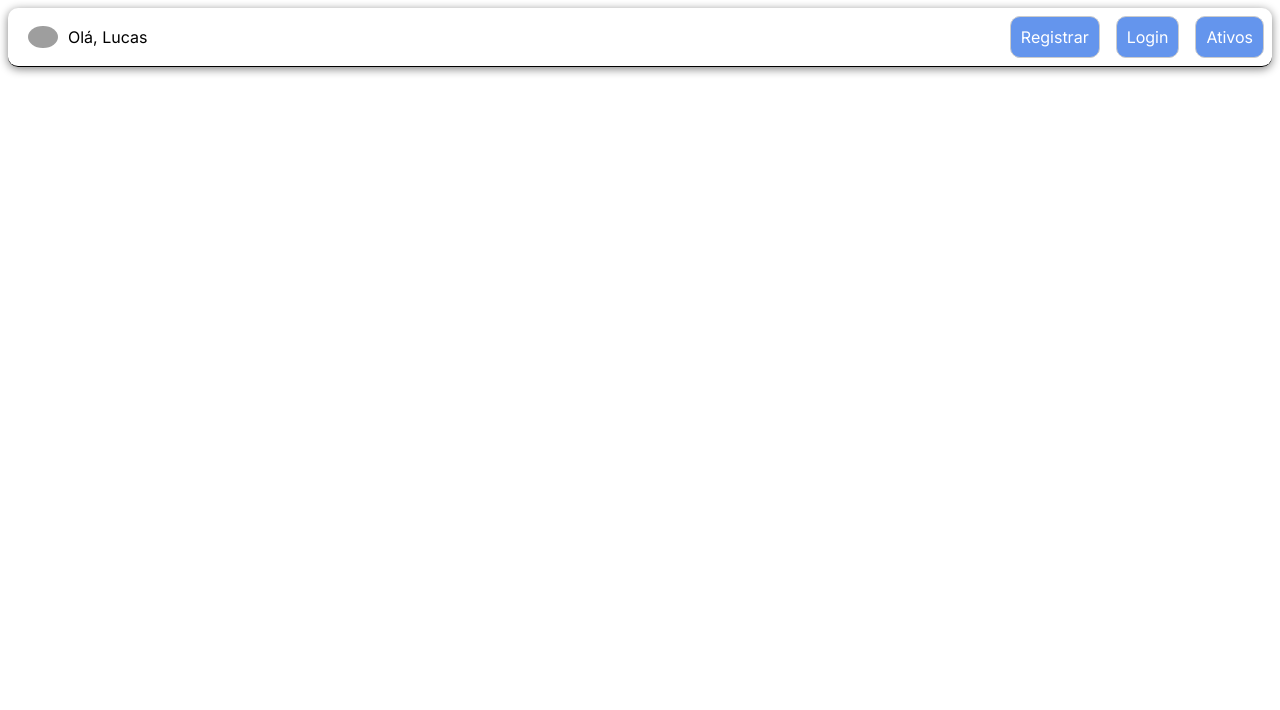
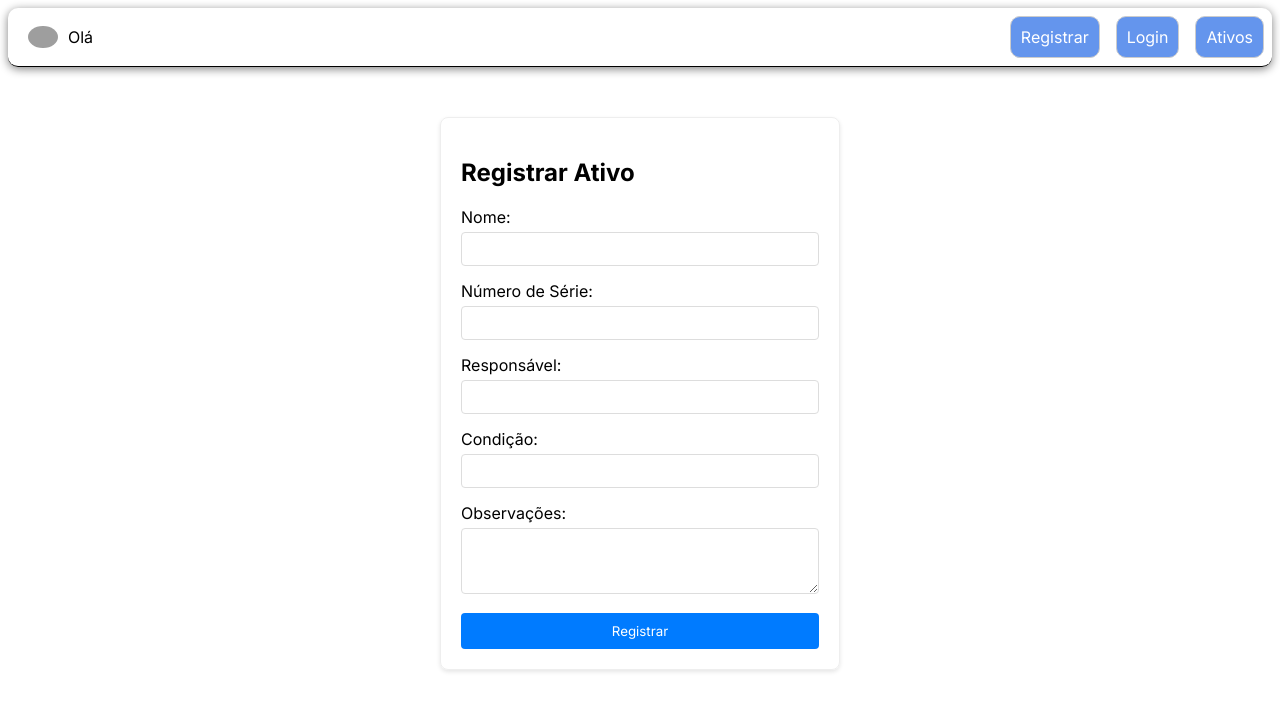
Before and after one commit to lucasdaniel2201/gerenciador-de-ativos_frontend, a React (Vite) app: page /assetsregister in a window 1280 px wide. Shown: the top 710 px of the page. Built offline with nearby package versions, Linux system fonts and the light colour scheme; grey boxes are pictures that could not be loaded.

Commit message:
Adicionando pagina de cadastro de assets + mudança no header para aparecer nome de usario logado

```diff
--- a/src/App.jsx
+++ b/src/App.jsx
@@ -3,6 +3,7 @@ import LoginPage from './pages/LoginPage.jsx';
 import Header from './components/Header/Header';
 import RegisterPage from './pages/RegisterPage.jsx';
 import AssetListPage from './pages/AssetListPage.jsx';
+import AssetsRegisterPage from './pages/AssetsRegisterPage.jsx';
 
 
 function App() {
@@ -13,6 +14,7 @@ function App() {
         <Route path="/register" element={<RegisterPage />} />
         <Route path="/login" element={<LoginPage />} />
         <Route path="/assets" element={<AssetListPage />} />
+        <Route path="/assetsregister" element={<AssetsRegisterPage />} />
         <Route path="/" element={<h2>Bem-vindo ao Gerenciador de Ativos!</h2>} />
       </Routes>
     </div>
--- a/src/components/Assets/AssetList.jsx
+++ b/src/components/Assets/AssetList.jsx
@@ -59,14 +59,25 @@ function AssetList() {
       console.error('Erro ao excluir asset:', error);
     }
   };
+  const handleRegister = () => {
+    navigate('/assetsregister')
+  }
 
 
   return (
     <div style={{ maxWidth: '900px', margin: '50px auto', padding: '20px', border: '1px solid #eee', borderRadius: '8px', boxShadow: '0 2px 4px rgba(0,0,0,0.1)' }}>
       <div style={{ display: 'flex', justifyContent: 'space-between', alignItems: 'center', marginBottom: '20px' }}>
         <h2>Meus Ativos</h2>
-        <button onClick={handleLogout} style={{ padding: '8px 15px', backgroundColor: '#dc3545', color: 'white', border: 'none', borderRadius: '4px', cursor: 'pointer' }}>Sair</button>
+
+      <div style={{ display: 'flex', gap: '10px' }}>
+        <button onClick={handleLogout} style={{ padding: '8px 15px', backgroundColor: '#dc3545', color: 'white', border: 'none', borderRadius: '4px', cursor: 'pointer' }}>
+          Sair
+        </button>
+        <button onClick={handleRegister} style={{ padding: '8px 15px', backgroundColor: '#28a745', color: 'white', border: 'none', borderRadius: '4px', cursor: 'pointer' }}>
+           Novo Ativo
+        </button>
       </div>
+    </div>
 
       {message && <p style={{ color: 'red' }}>{message}</p>}
 
@@ -92,8 +103,8 @@ function AssetList() {
                 <td style={{ padding: '10px', border: '1px solid #ddd' }}>{asset.condition}</td>
                 <td style={{ padding: '10px', border: '1px solid #ddd' }}>
                   {/* Botões de Editar e Excluir virão aqui */}
-                  <button style={{ marginRight: '5px' }}>Editar</button>
-                  <button onClick={() => handleDelete(asset.id)}>Excluir</button>
+                  <button style={{padding: '10px ', backgroundColor: '#ffd310ff', color: 'white', border: 'none', borderRadius: '4px', cursor: 'pointer' }}>Editar</button>
+                  <button onClick={() => handleDelete(asset.id)} style={{padding: '10px', backgroundColor: '#bb0000ff', color: 'white', border: 'none', borderRadius: '4px', cursor: 'pointer' }}>Excluir</button>
                   {console.log(asset.id)}
                 </td>
               </tr>
--- /dev/null
+++ b/src/components/Assets/AssetsRegister.jsx
@@ -0,0 +1,128 @@
+import React, { useState, useEffect } from 'react';
+import axios from 'axios';
+import { useNavigate } from 'react-router-dom';
+
+function AssetsRegister() {
+  const [name, setName] = useState('');
+  const [serialNumber, setSerialNumber] = useState('');
+  const [responsible, setResponsible] = useState('');
+  const [condition, setCondition] = useState('');
+  const [notes, setNotes] = useState('');
+  const [userId, setUserId] = useState('');
+  const [message, setMessage] = useState('');
+  const navigate = useNavigate();
+
+  useEffect(() => {
+    const storedUser = localStorage.getItem('user');
+    if (storedUser) {
+      const parsedUser = JSON.parse(storedUser);
+      setUserId(parsedUser.id);
+    }
+  }, []);
+
+  const handleSubmit = async (e) => {
+    e.preventDefault();
+    setMessage('');
+
+    try {
+      const token = localStorage.getItem('token');
+      const response = await axios.post(
+        'http://localhost:3000/api/assets',
+        {
+          name,
+          serialNumber,
+          responsible,
+          condition,
+          notes,
+          userId,
+        },
+        {
+          headers: {
+            Authorization: `Bearer ${token}`,
+          },
+        }
+      );
+      setMessage(response.data.message || 'Ativo registrado com sucesso.');
+      navigate('/assets');
+    } catch (error) {
+      console.error('Erro no cadastro de Ativo:', error.response?.data || error.message);
+      setMessage(error.response?.data?.message || 'Erro ao cadastrar ativo.');
+    }
+  };
+
+  return (
+    <div style={{ maxWidth: '400px', margin: '50px auto', padding: '20px', border: '1px solid #eee', borderRadius: '8px', boxShadow: '0 2px 4px rgba(0,0,0,0.1)' }}>
+      <h2>Registrar Ativo</h2>
+      <form onSubmit={handleSubmit}>
+        <div style={{ marginBottom: '15px' }}>
+          <label htmlFor="name" style={{ display: 'block', marginBottom: '5px' }}>Nome:</label>
+          <input
+            type="text"
+            id="name"
+            value={name}
+            onChange={(e) => setName(e.target.value)}
+            required
+            style={{ width: '100%', padding: '8px', border: '1px solid #ddd', borderRadius: '4px' }}
+          />
+        </div>
+
+        <div style={{ marginBottom: '15px' }}>
+          <label htmlFor="serialNumber" style={{ display: 'block', marginBottom: '5px' }}>Número de Série:</label>
+          <input
+            type="text"
+            id="serialNumber"
+            value={serialNumber}
+            onChange={(e) => setSerialNumber(e.target.value)}
+            required
+            style={{ width: '100%', padding: '8px', border: '1px solid #ddd', borderRadius: '4px' }}
+          />
+        </div>
+
+        <div style={{ marginBottom: '15px' }}>
+          <label htmlFor="responsible" style={{ display: 'block', marginBottom: '5px' }}>Responsável:</label>
+          <input
+            type="text"
+            id="responsible"
+            value={responsible}
+            onChange={(e) => setResponsible(e.target.value)}
+            required
+            style={{ width: '100%', padding: '8px', border: '1px solid #ddd', borderRadius: '4px' }}
+          />
+        </div>
+
+        <div style={{ marginBottom: '15px' }}>
+          <label htmlFor="condition" style={{ display: 'block', marginBottom: '5px' }}>Condição:</label>
+          <input
+            type="text"
+            id="condition"
+            value={condition}
+            onChange={(e) => setCondition(e.target.value)}
+            required
+            style={{ width: '100%', padding: '8px', border: '1px solid #ddd', borderRadius: '4px' }}
+          />
+        </div>
+
+        <div style={{ marginBottom: '15px' }}>
+          <label htmlFor="notes" style={{ display: 'block', marginBottom: '5px' }}>Observações:</label>
+          <textarea
+            id="notes"
+            value={notes}
+            onChange={(e) => setNotes(e.target.value)}
+            rows={3}
+            style={{ width: '100%', padding: '8px', border: '1px solid #ddd', borderRadius: '4px', resize: 'vertical' }}
+          />
+        </div>
+
+        <button type="submit" style={{ width: '100%', padding: '10px', backgroundColor: '#007bff', color: 'white', border: 'none', borderRadius: '4px', cursor: 'pointer' }}>Registrar</button>
+      </form>
+
+      {message && (
+        <p style={{ marginTop: '20px', color: message.includes('sucesso') ? 'green' : 'red' }}>
+          {message}
+        </p>
+      )}
+    </div>
+  );
+}
+
+export default AssetsRegister;
--- a/src/components/Auth/Register.jsx
+++ b/src/components/Auth/Register.jsx
@@ -20,10 +20,7 @@ function Register() {
         password,
       });
       setMessage(response.data.message);
-      // Opcional: Armazenar token ou redirecionar
-      // localStorage.setItem('token', response.data.token);
-      // localStorage.setItem('user', JSON.stringify(response.data.user));
-      navigate('/login'); // Redireciona para a tela de login após o registro
+      navigate('/login');
     } catch (error) {
       console.error('Erro no registro:', error.response?.data || error.message);
       setMessage(error.response?.data?.message || 'Erro ao registrar. Tente novamente.');
--- a/src/components/Header/Header.jsx
+++ b/src/components/Header/Header.jsx
@@ -1,21 +1,49 @@
 import { Link } from 'react-router-dom';
+import { useEffect, useState } from 'react';
 import styles from './Header.module.css';
+import { useNavigate } from 'react-router-dom';
 
 function Header() {
+  const [username, setUsername] = useState('');
+
+  useEffect(() => {
+    const storedUser = localStorage.getItem('user');
+    if (storedUser) {
+      const parsedUser = JSON.parse(storedUser);
+      setUsername(parsedUser.username);
+    }
+  }, []);
+
+  const handleLogout = () => {
+    localStorage.removeItem('token');
+    localStorage.removeItem('user');
+    setUsername('');
+    useNavigate('/login');
+  };
+
   return (
     <nav className={styles.header}>
       <div className={styles.navProfile}>
-                <img src='https://cdn-icons-png.flaticon.com/512/149/149071.png' alt='Profile' width='30px' />
-                <p>Olá, Lucas</p>
+        <img
+          src='https://cdn-icons-png.flaticon.com/512/149/149071.png'
+          alt='Profile'
+          width='30px'
+        />
+        {username ? <p>Olá, {username}</p> : <p>Olá</p>}
       </div>
       <div className={styles.navDiv}>
+        {!username ? (
+          <>
             <Link to="/register" className={styles.navItems}>Registrar</Link>
             <Link to="/login" className={styles.navItems}>Login</Link>
+          </>
+        ) : (
+          <button onClick={handleLogout} className={styles.navItems}>Sair</button>
+        )}
         <Link to="/assets" className={styles.navItems}>Ativos</Link>
       </div>
-
     </nav>
-    )
-};
+  );
+}
 
 export default Header;
--- /dev/null
+++ b/src/pages/AssetsRegisterPage.jsx
@@ -0,0 +1,10 @@
+import AssetsRegister from "../components/Assets/AssetsRegister"
+
+
+function AssetsRegisterPage() {
+  return (
+    <AssetsRegister />
+  )
+}
+
+export default AssetsRegisterPage
```
Lines whose indentation alone changed are shown as unchanged.
